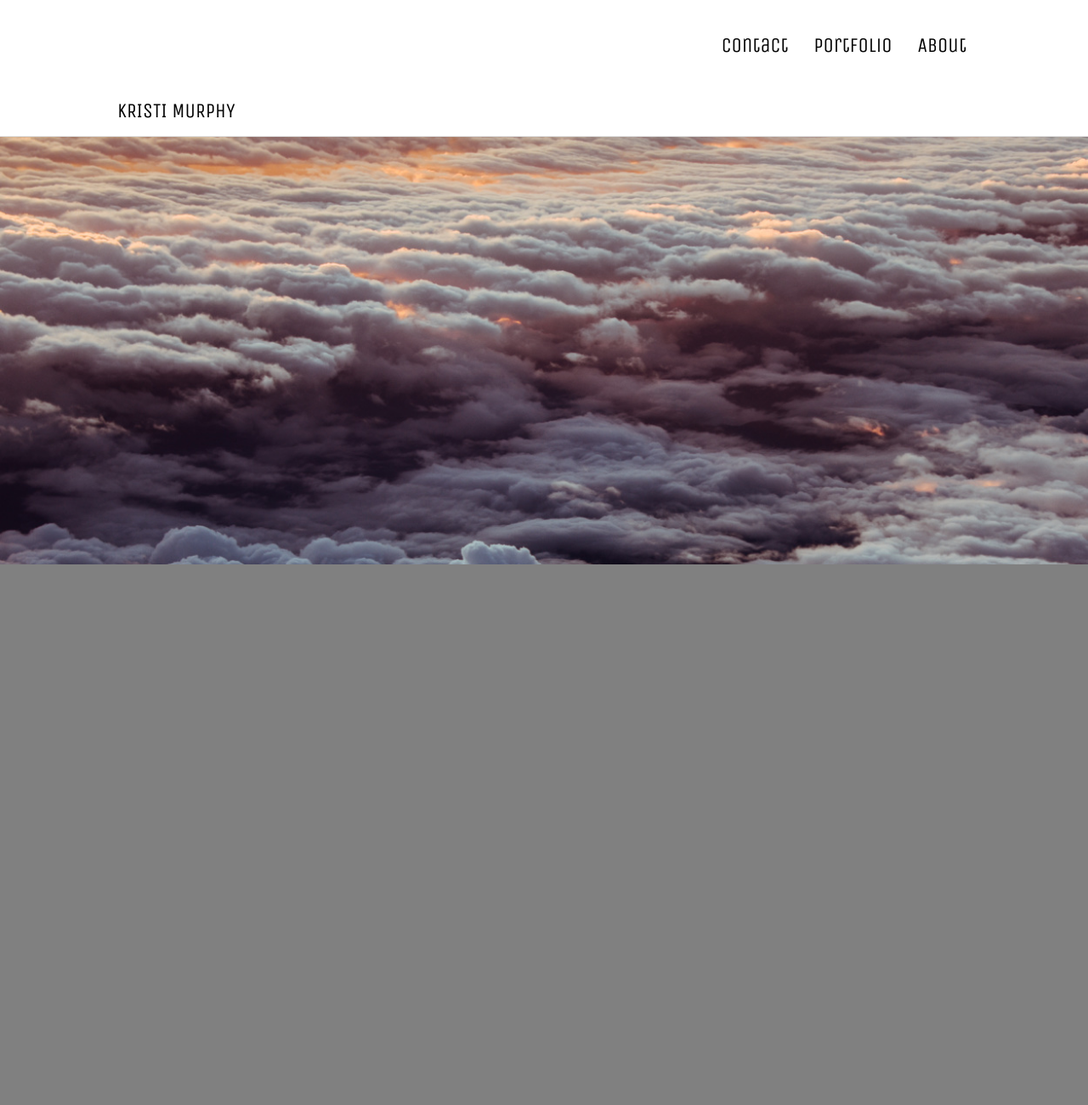
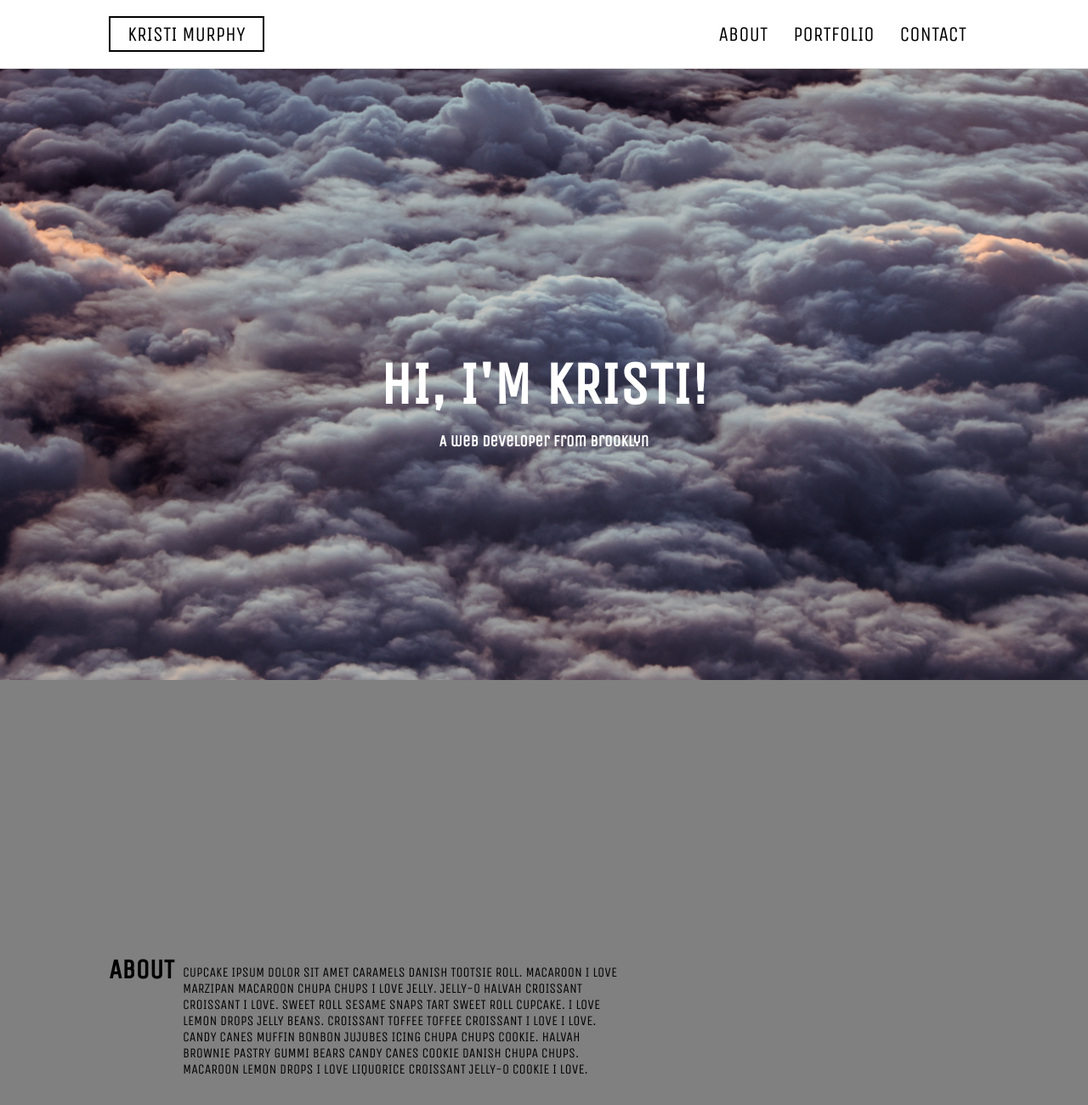
Before and after one commit to sincerelykristi/kristi-murphy-portfolio, a plain HTML site: page index.html in a window 1280 px wide. Shown: the whole page at 85% size. Before the commit the page ends 800 px from the top, so only its background shows below. Drawn offline with nearby package versions, Linux system fonts and the light colour scheme.

Commit message:
friday push

```diff
--- a/css/style.css
+++ b/css/style.css
@@ -4,11 +4,13 @@ body {
 	font-family: 'Unica One', cursive;
   background-color: grey;
 }
+/*Navigation Bar*/
+
 
 .navbar {
 
   width: 100%;
-  height: 20%;
+  height: 10%;
   position: fixed;
   top: 0;
   background-color: white;
@@ -21,6 +23,9 @@ body {
   width: 80%;
   height: 100%;
   margin: 0 auto;
+  position: relative;
+  top: 50%;
+  transform: translateY(-50%)
 }
 
 .menu, .menu a, .nameheader {
@@ -30,23 +35,37 @@ body {
   font-size: 24px;
 }
 
+.nameheader {
+  display: inline-block;
+  float: left;
+  position: relative;
+  top: 50%;
+  transform: translateY(-50%);
+  border: 2px solid black;
+  padding: 5px 20px;
+}
+
 .menu {
   display: inline-block;
   float: right;
+  position: relative;
+  top: 50%;
+  transform: translateY(-50%);
+  margin-top: 0px;
+  margin: 0;
+  padding: 0;
 }
 
 .menu li {
   display: inline-block;
   float: right;
-  padding: 15px;
+  padding: 0 15px;
+  position: relative;
+  top: 50%;
+  text-transform: uppercase;
 }
 
-.nameheader {
-  width: 100%;
-  display: inline-block;
-  float: left;
-  padding: 10px;
-}
+
 
 
 
@@ -74,19 +93,78 @@ body {
      */
   }
 }
+/*Photo Header*/
 
 #kristi {
   width: 100%;
-  height: 600px;
-  margin-top: 5%;
+  height: 100vh;
+  margin: 0 auto;
   background-image: url("../images/clouds.jpg");
   background-size: cover;
   background-color: #cccccc;
+  background-position: center bottom;
   text-align: center;
   position: relative;
 
 }
 
-#kristi h1, h2 {
+#kristi h1, #kristi h3 {
   margin: 0 auto;
+  width: 100%;
+  height: auto;
+  top: 50%;
+  position: relative;
+  line-height: 150%;
+  color: white;
 }
+
+#kristi h1 {
+  font-size: 70px;
+  text-transform: uppercase;
+}
+
+#kristi h2 {
+  text-transform: uppercase;
+  font-size: 45px;
+}
+
+/*About Section*/
+
+#about_section {
+  width: 100%;
+  height: 100vh;
+  margin: 0 auto;
+  background-color: #white;
+  position: relative;
+  text-transform: uppercase;
+
+}
+
+#about_section .content {
+  width: 80%;
+  height: 100%;
+  margin: 0 auto;
+  position: relative;
+
+}
+
+#about_section h1, #about_section p {
+    top: 50%;
+    transform: translateY(-50%);
+    margin: 0 auto;
+    float: left;
+    text-align: left;
+    position: relative;
+    display: inline;
+    padding: 0;
+
+}
+
+#about_section h1 {
+  padding-bottom: 120px;
+}
+
+#about_section p {
+  margin-left: 10px;
+  width: 50%;
+}
--- a/index.html
+++ b/index.html
@@ -15,9 +15,10 @@
 	<nav class="navbar">
 		<div class="content">
 			<ul class="menu">
+				<li><a href="#contact_section">Contact</a></li>
+				<li><a href="#portfolio_section">Portfolio</a></li>
 				<li><a href="#about_section">About</a></li>
-				<li><a href="#portfolio_section">Portfolio</a></li>
-				<li><a href="#contact_section">Contact</a></li>
+
 			</ul>
 		<a href="#kristi" class="nameheader">KRISTI MURPHY</a>
 		</div>
@@ -29,7 +30,12 @@
 	</section>
 
 <!--About Section-->
-	<section id="about_section"></section>
+	<section id="about_section">
+		<div class="content">
+			<h1 class="section_header">About</h1>
+			<p class="section_paragraph">Cupcake ipsum dolor sit amet caramels danish tootsie roll. Macaroon I love marzipan macaroon chupa chups I love jelly. Jelly-o halvah croissant croissant I love. Sweet roll sesame snaps tart sweet roll cupcake. I love lemon drops jelly beans. Croissant toffee toffee croissant I love I love. Candy canes muffin bonbon jujubes icing chupa chups cookie. Halvah brownie pastry gummi bears candy canes cookie danish chupa chups. Macaroon lemon drops I love liquorice croissant jelly-o cookie I love.</p>
+		</div>
+	</section>
 <!--Portfolio-->
 	<section id="portfolio_section"></section>
 <!--Contact-->
```
